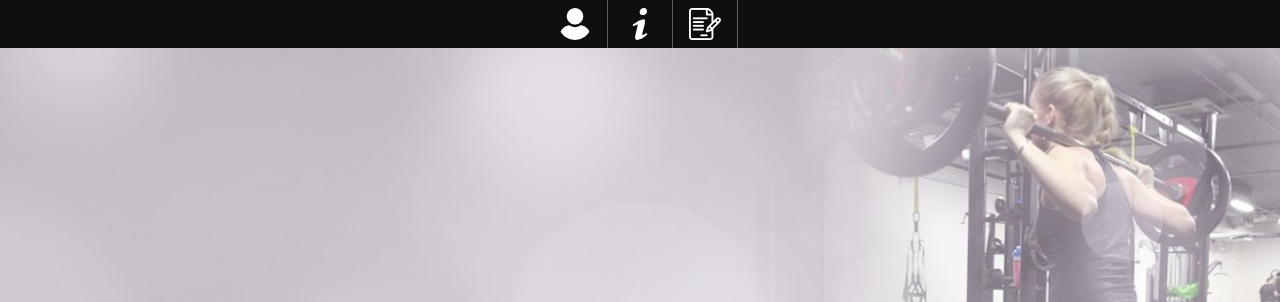
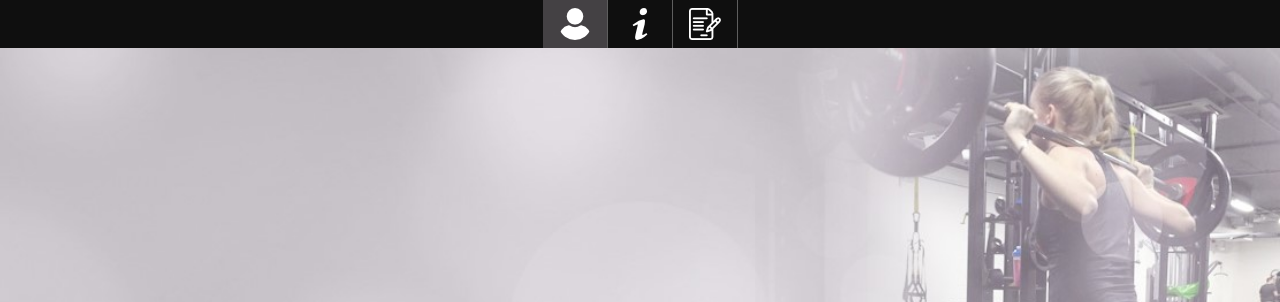
Before and after one commit to jkb-kt/bara-page, a plain HTML site: page index.html in a window 1280 px wide. Both pictures are taken after a click on the link 574 px from the left and 24 px from the top of the page. Shown: the top 302 px of the page. Drawn offline with nearby package versions, Linux system fonts and the light colour scheme.

Commit message:
nav select added jquery

```diff
--- /dev/null
+++ b/func.js
@@ -0,0 +1,14 @@
+$(function () {
+    $('a.nav-link').click(function(){
+        if ($("a.nav-link").hasClass('selected')) {
+                $("a.nav-link").removeClass('selected');
+                $(this).addClass('selected');
+                //Insert logic if you want a type of optional click/off click code
+            }
+            else
+           {
+               $(this).addClass('selected');
+                //Insert event handling logic
+            }
+    })
+});
--- a/index.html
+++ b/index.html
@@ -7,6 +7,8 @@
 
     <link rel="stylesheet" href="bootstrap.css">
     <link rel="stylesheet" href="styles.css">
+    <script src="https://ajax.googleapis.com/ajax/libs/jquery/3.3.1/jquery.min.js"></script>
+    <script src="func.js"></script>
     <meta name="viewport" content="width=device-width, initial-scale=1, shrink-to-fit=no">
 </head>
 
@@ -15,7 +17,7 @@
 
         <ul class="nav justify-content-center">
             <li class="nav-item">
-                <a class="nav-link active" href="#"><img src="user.png"></a>
+                <a class="nav-link" href="#"><img src="user.png"></a>
             </li>
             <li class="nav-item">
                 <a class="nav-link" href="#2"><img src="info.png"></a>
@@ -53,7 +55,7 @@
     <!--
 
     <script type="text/javascript" src="bootstrap.min.js"></script>
-<script type="text/javascript" src="func.js"></script>
+<script src="func.js"></script>
 
 -->
 
--- a/styles.css
+++ b/styles.css
@@ -37,12 +37,13 @@ body {
 }
 
 .nav-link:hover {
-    background-color:rgb(97, 97, 97);
+    background-color: rgb(68, 65, 68);
 }
 
-.nav-link:active {
-    background-color:red;
+.selected {
+    background-color: rgb(68, 65, 68);
 }
+
 
 
 .text {
@@ -50,7 +51,6 @@ body {
     width: 100%;
     top: 50%;
     bottom: 50%;
-
 }
 
 
```
